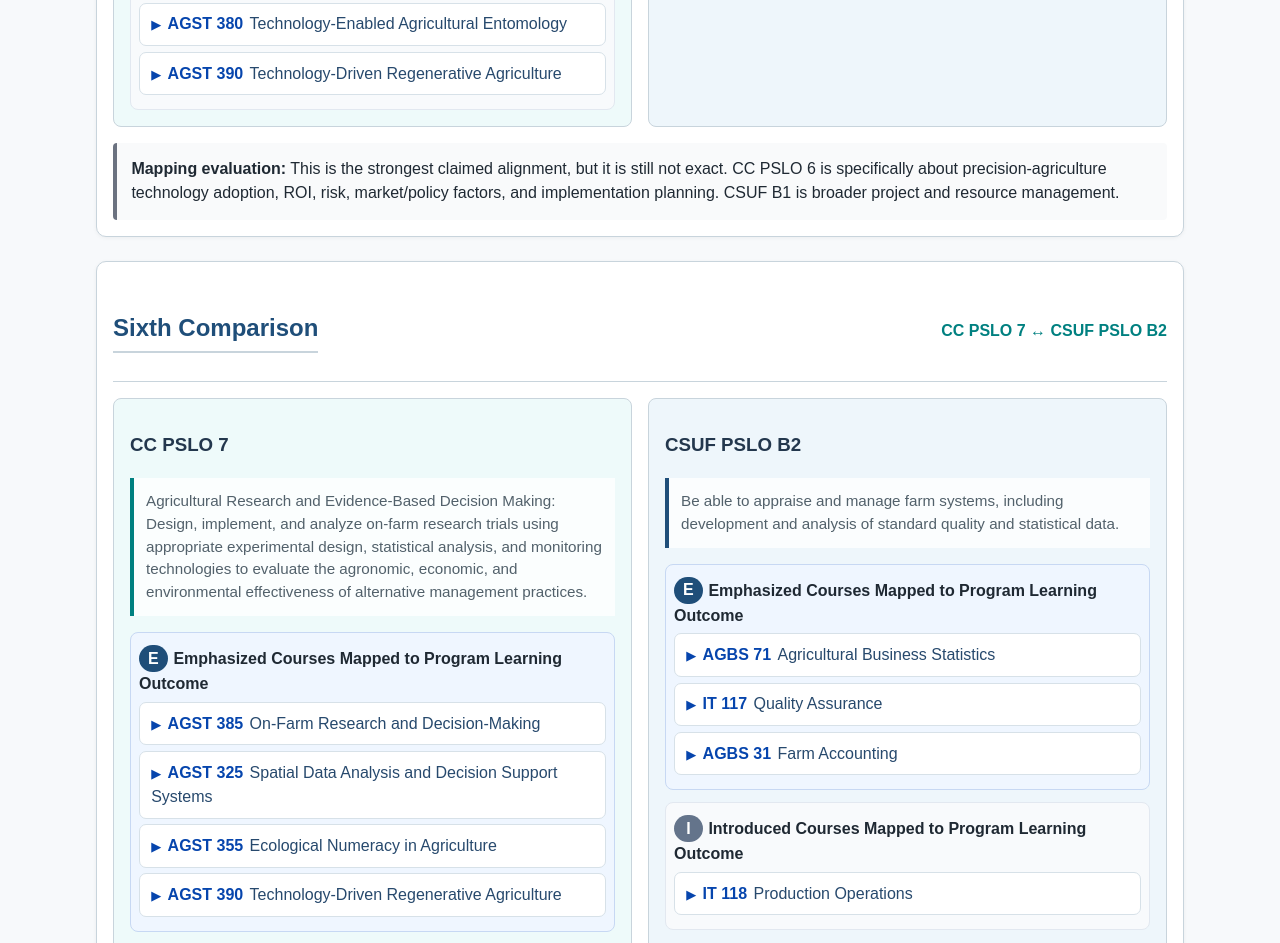
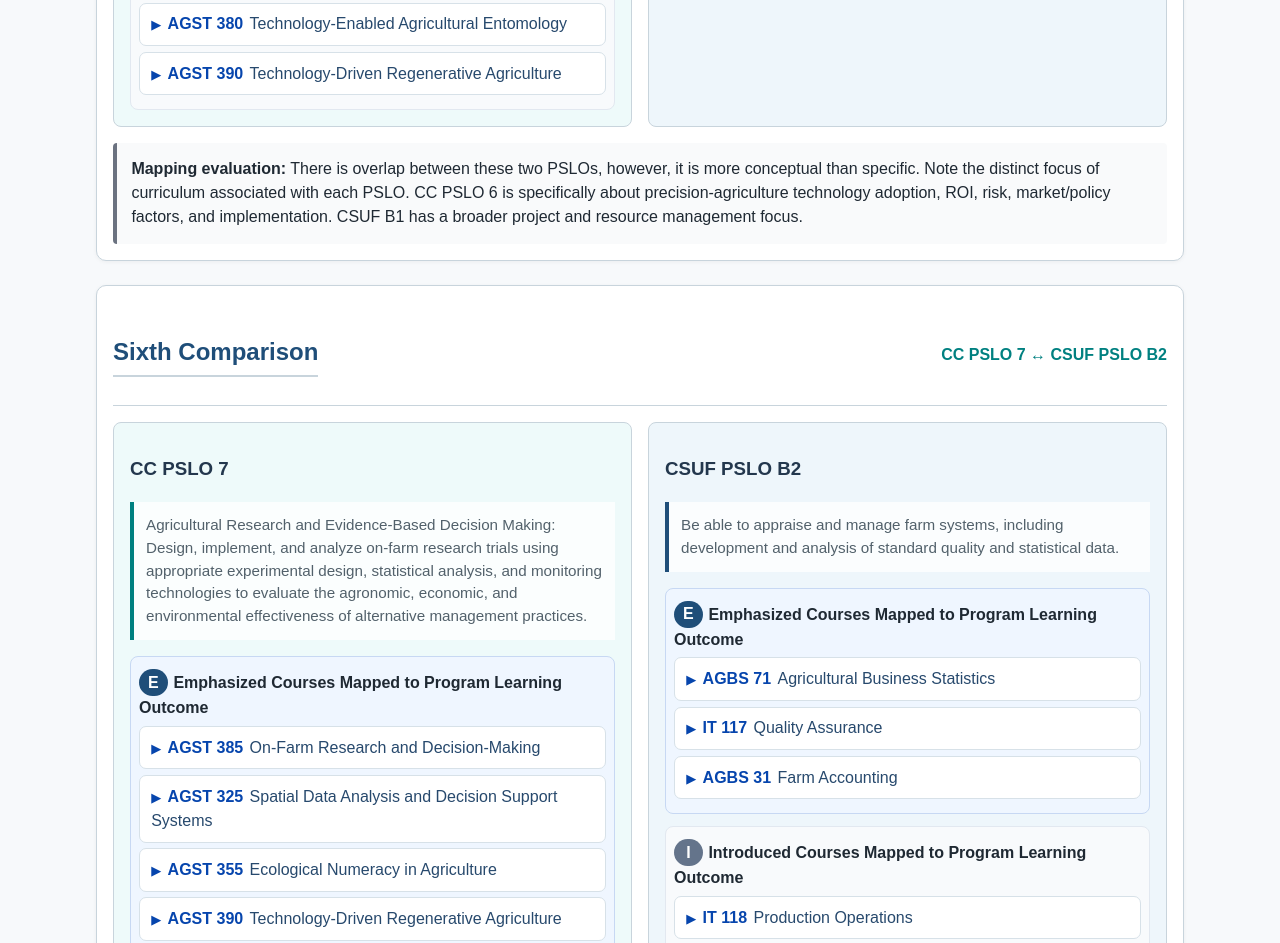
Before and after one commit to ellswort2-sketch/BDP-Duplication-Evaluation, a plain HTML site: page index.html in a window 1280 px wide. Shown: the part 6830-7773 px from the top of the page. Drawn offline with Linux system fonts and the light colour scheme.

Commit message:
Update index.html

```diff
--- a/index.html
+++ b/index.html
@@ -109,7 +109,7 @@
 <div class="map-section introduced"><div class="map-label"><span class="tag">I</span>Introduced Courses Mapped to Program Learning Outcome</div><details class="course-card"><summary><span class="course-code">AGBS 31</span><span class="course-title">Farm Accounting</span></summary><div class="course-description">Basic concepts and principles of financial accounting systems applied to farm operations; mechanics of recording single and double entry transactions under cash and accrual accounting methods; preparation and analysis of enterprise records and financial statements to generate management information.</div></details>
 <details class="course-card"><summary><span class="course-code">IT 196</span><span class="course-title">Senior Seminar</span></summary><div class="course-description">Exploration of technology systems management trends and preparation for employment or further study in technical fields. Technology forecasting, orientation to professional certifications, employment correspondence, interview techniques and leadership skills.</div></details>
 <details class="course-card"><summary><span class="course-code">IT 194I</span><span class="course-title">Cooperative Education in Industrial Technology</span></summary><div class="course-description">Integration of work experience with academic program, individually planned through program adviser.</div></details></div>
-</div></div><div class="analysis"><strong>Mapping evaluation:</strong> This is the strongest claimed alignment, but it is still not exact. CC PSLO 6 is specifically about precision-agriculture technology adoption, ROI, risk, market/policy factors, and implementation planning. CSUF B1 is broader project and resource management.</div></section>
+</div></div><div class="analysis"><strong>Mapping evaluation:</strong> There is overlap between these two PSLOs, however, it is more conceptual than specific. Note the distinct focus of curriculum associated with each PSLO. CC PSLO 6 is specifically about precision-agriculture technology adoption, ROI, risk, market/policy factors, and implementation. CSUF B1 has a broader project and resource management focus.</div></section>
 
 <section class="comparison"><div class="comparison-title"><h2>Sixth Comparison</h2><div class="claim">CC PSLO 7 ↔ CSUF PSLO B2</div></div>
 <div class="grid">
```
